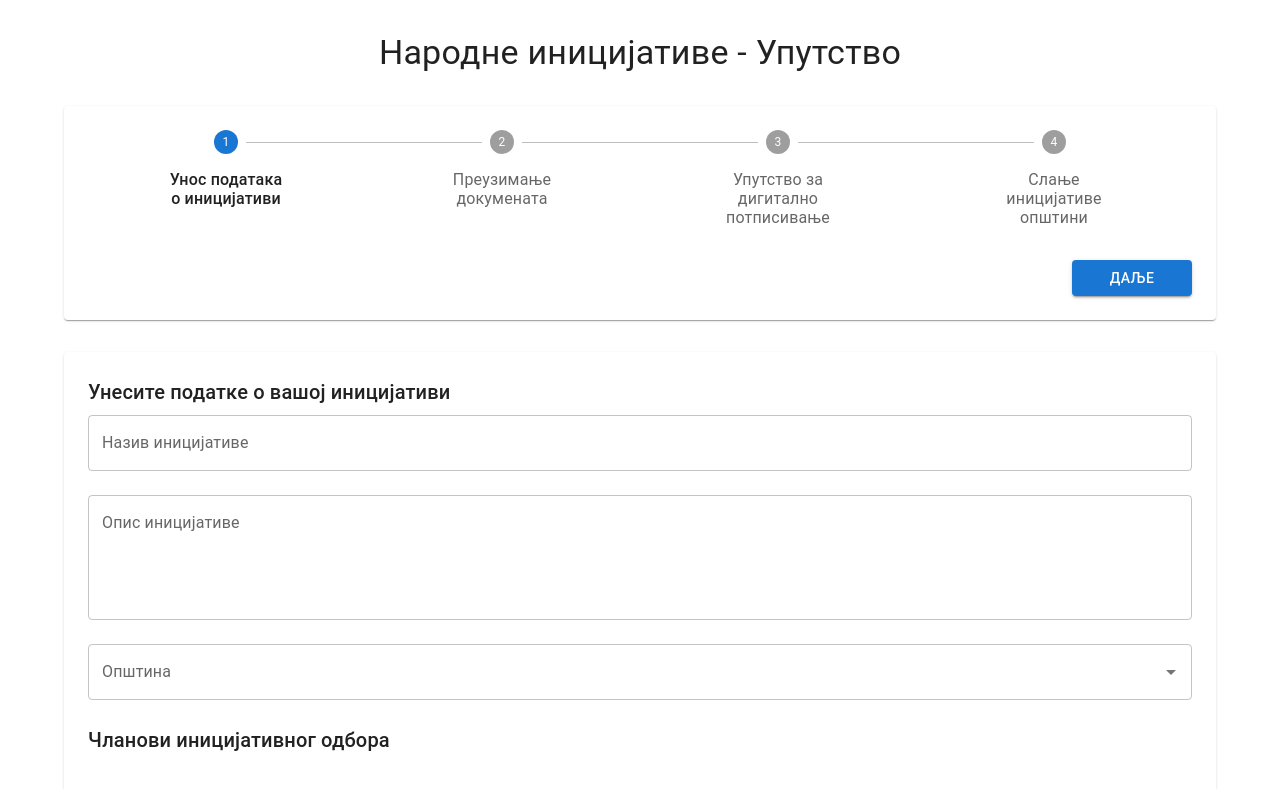
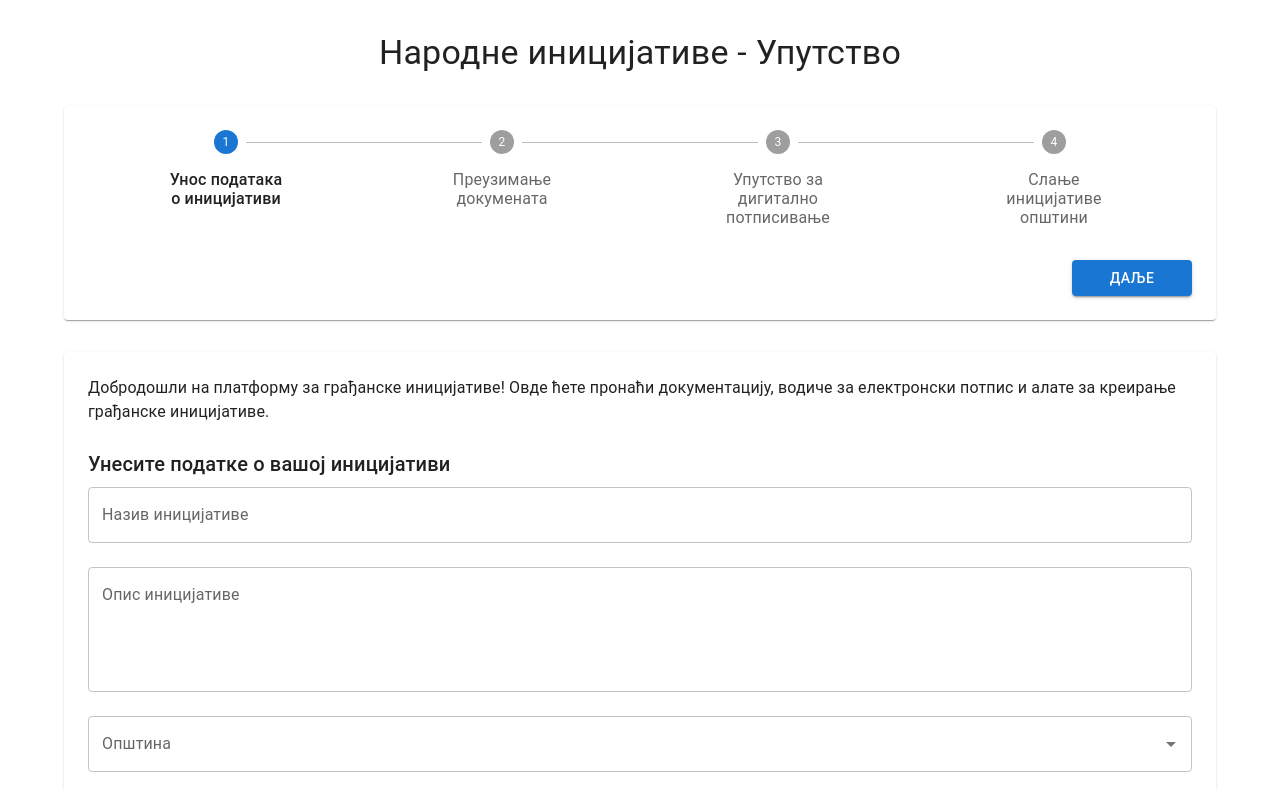
Before and after one commit to Sobot/narodne-inicijative, a Next.js app: page / in a window 1280 px wide. Shown: the top 789 px of the page. Built offline with nearby package versions, Linux system fonts and the light colour scheme.

Commit message:
added welcome text

```diff
--- a/src/components/StepOne.tsx
+++ b/src/components/StepOne.tsx
@@ -45,6 +45,9 @@ export default function StepOne({ onNext, initialData }: StepOneProps) {
 
   return (
     <Box component="form" onSubmit={handleSubmit(onSubmit)}>
+      <Typography variant="body1" paragraph sx={{ mb: 3 }}>
+      Добродошли на платформу за грађанске иницијативе! Овде ћете пронаћи документацију, водиче за електронски потпис и алате за креирање грађанске иницијативе.</Typography>
+
       <Typography variant="h6" gutterBottom>
         Унесите податке о вашој иницијативи
       </Typography>
```
